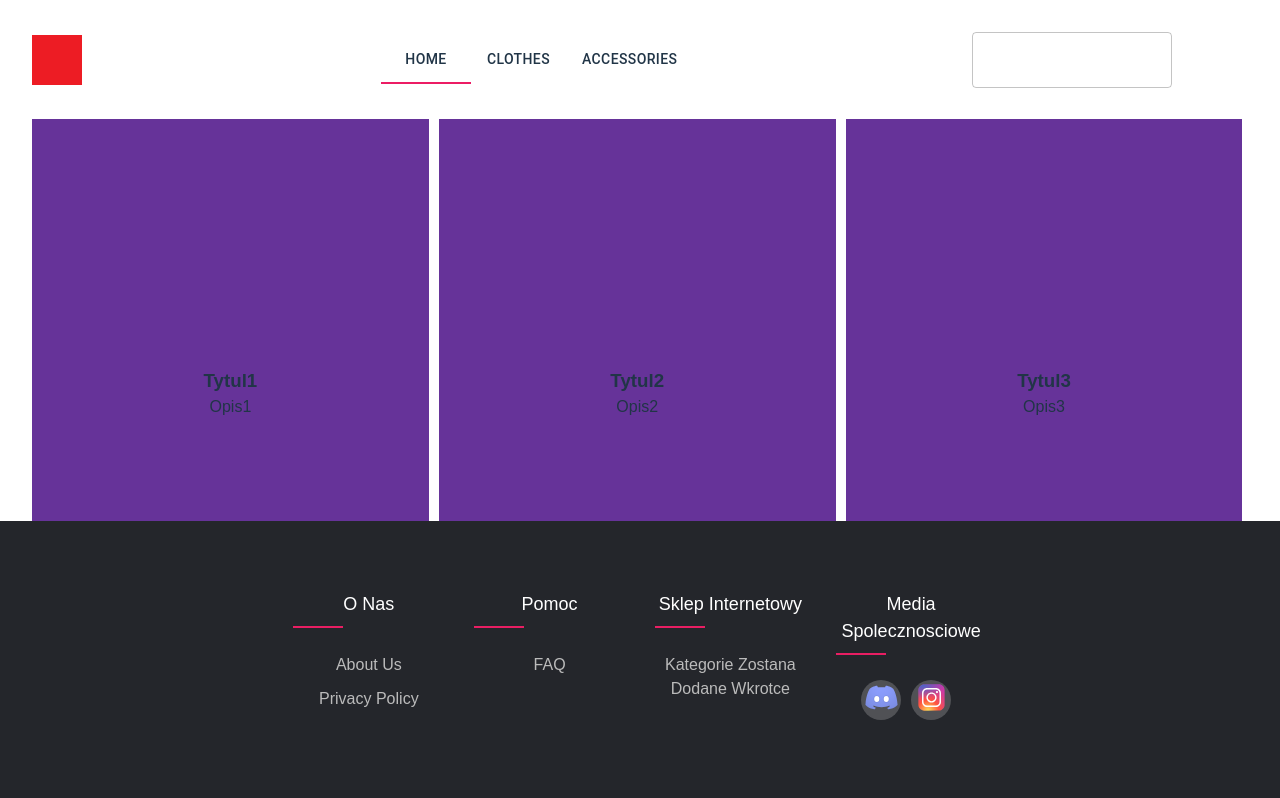
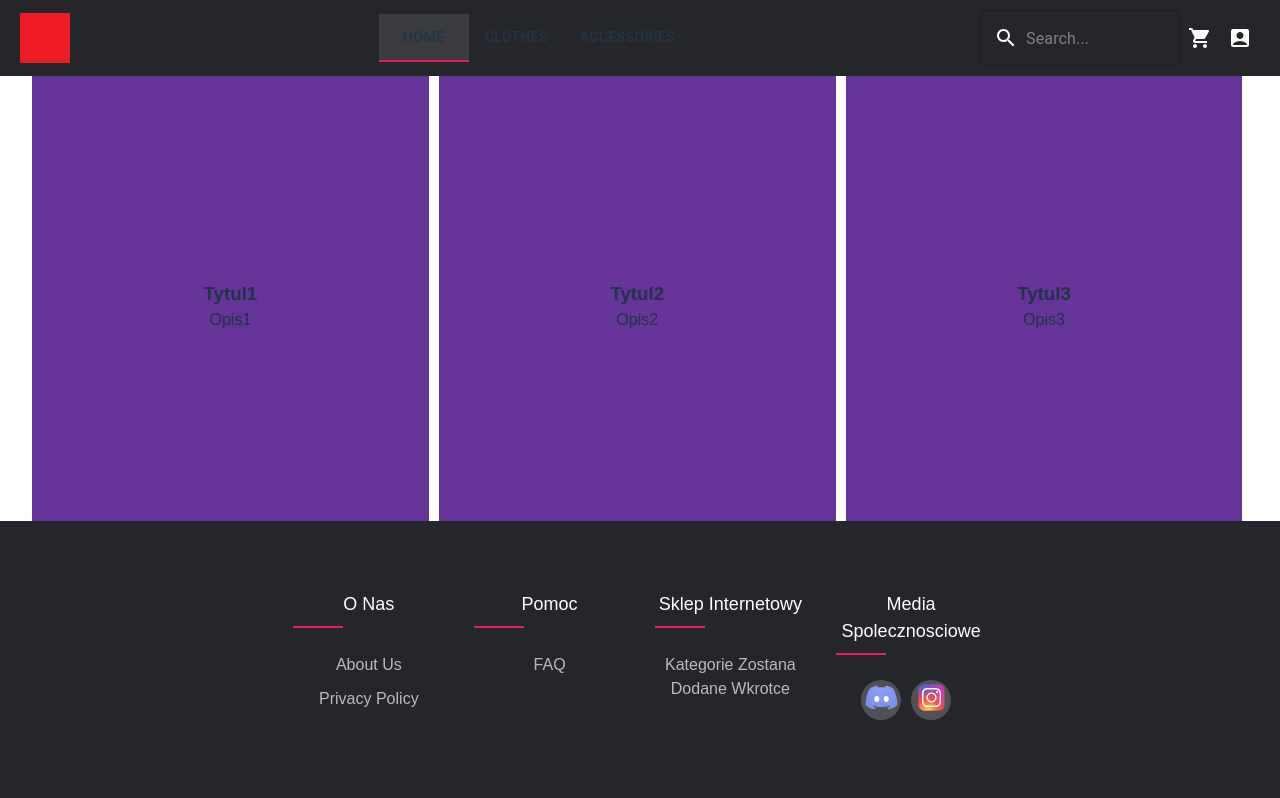
Before and after one commit to ionicjohn/dududududupson, a React (Vite) app in the folder biznessiekreci/: page / in a window 1280 px wide. Shown: the top 798 px of the page. Built offline with nearby package versions, Linux system fonts and the light colour scheme.

Commit message:
naprowiona pozycja navbar

```diff
--- a/biznessiekreci/src/Navbar/Navbar.css
+++ b/biznessiekreci/src/Navbar/Navbar.css
@@ -2,10 +2,17 @@
     width: 100%;
     display: flex;
     align-items: center;
-    padding: 0%;
+    padding: 0;
     margin-bottom: 2.5%;
     justify-content: space-between;
-}
+    position: fixed;
+    top: 0;
+    left: 0;
+    right: 0;
+    z-index: 1000;
+    background-color: #25262a;
+    padding: 10px 20px;
+  }
 
 .accessories-menu .MuiPaper-root ,.clothes-menu .MuiPaper-root,.account-menu .MuiPaper-root{
     background-color: #4d4c4d;
@@ -20,3 +27,43 @@
 .accessories-menu-item:hover,.clothes-menu-item:hover,.account-menu-items:hover{
     background-color: #676567;
 }
+
+.tabs .MuiTabs-flexContainer {
+    border-bottom: none;
+  }
+
+  .tabs .MuiButtonBase-root:hover,
+  .tabs .MuiButtonBase-root.Mui-selected {
+    background-color: rgba(255, 255, 255, 0.1);
+    outline: none;
+  }
+
+  .tabs .MuiButtonBase-root:focus {
+    outline: none;
+  }
+
+  .tabs .MuiTabs-indicator {
+    background-color: #ec1c64;
+  }
+
+.account-iconBtn,.shopping-iconBtn{
+    color: white;
+}
+
+.account-iconBtn:hover,.shopping-iconBtn:hover{
+    background-color: rgba(255, 255, 255, 0.2) ;
+}
+
+.account-iconBtn:focus,.shopping-iconBtn:focus{
+    outline: none;
+}
+
+.search-field{
+    width: 200px;
+}
+
+.search-field .MuiOutlinedInput-root.Mui-focused .MuiOutlinedInput-notchedOutline {
+    border-color: rgb(236, 28, 100);
+    box-shadow: 0 0 5px rgba(255, 0, 0, 0.5);
+    outline: none;
+  }
--- a/biznessiekreci/src/Navbar/Navbar.jsx
+++ b/biznessiekreci/src/Navbar/Navbar.jsx
@@ -11,15 +11,13 @@ import IconButton from '@mui/material/IconButton';
 import AccountBoxIcon from '@mui/icons-material/AccountBox';
 import Menu from '@mui/material/Menu';
 import MenuItem from '@mui/material/MenuItem';
-import './Navbar.css'
-
+import './Navbar.css';
 
 export default function Navbar() {
   const [value, setValue] = React.useState('one');
   const [anchorEl, setAnchorEl] = React.useState(null);
   const [menuId, setMenuId] = React.useState(null);
   const [isLoggedIn, setIsLoggedIn] = useState(true);
-  // const [hoveredTab, setHoveredTab] = useState(null);
 
   const handleChange = (event, newValue) => {
     setValue(newValue);
@@ -28,26 +26,17 @@ export default function Navbar() {
   const handleClose = () => {
     setAnchorEl(null);
     setMenuId(null);
-    // setHoveredTab(null);
   };
 
-  const handleMouseEnter = (event, id) => {
+  const handleClick = (event, id) => {
     setAnchorEl(event.currentTarget);
     setMenuId(id);
-    // setHoveredTab(id);
-  };
-
-  const handleMouseLeave = () => {
-    setAnchorEl(null);
-    setMenuId(null);
-    // setHoveredTab(null);
   };
 
   const handleMenuLeave = () => {
     setTimeout(() => {
       setAnchorEl(null);
       setMenuId(null);
-      // setHoveredTab(null);
     }, 200);
   };
 
@@ -64,32 +53,11 @@ export default function Navbar() {
         justifyContent: 'center'
       }}>
         <Tabs
+          className='tabs'
           value={value}
           onChange={handleChange}
           textColor="white"
           aria-label="tabs example"
-          sx={{
-            '.MuiTabs-flexContainer': {
-              borderBottom: 'none',
-            },
-            '.MuiButtonBase-root': {
-              '&:hover, &.Mui-selected': {
-                backgroundColor: 'rgba(255, 255, 255, 0.1)',
-                outline: 'none',
-              },
-              '&:focus': {
-                outline: 'none',
-              },
-              // ...(hoveredTab && {
-                '&:hover': {
-                  backgroundColor: 'rgba(255, 255, 255, 0.1)',
-                }
-              // }),
-            },
-            '.MuiTabs-indicator': {
-              backgroundColor: '#ec1c64',
-            }
-          }}
         >
           <Tab
             value="one"
@@ -98,14 +66,12 @@ export default function Navbar() {
           <Tab
             value="two"
             label="Clothes"
-            onMouseEnter={(e) => handleMouseEnter(e, 'clothes')}
-            // onMouseLeave={handleMouseLeave}
+            onClick={(e) => handleClick(e, 'clothes')}
           />
           <Tab
             value="three"
             label="Accessories"
-            onMouseEnter={(e) => handleMouseEnter(e, 'accessories')}
-            // onMouseLeave={handleMouseLeave}
+            onClick={(e) => handleClick(e, 'accessories')}
           />
         </Tabs>
         <Menu
@@ -153,7 +119,6 @@ export default function Navbar() {
             <MenuItem className="accessories-menu-item" key="koguto-pierscionki">koguto pierscionki</MenuItem>,
             <MenuItem className="accessories-menu-item" key="chainy">chainy</MenuItem>,
             <MenuItem className="accessories-menu-item" key="przedmioty-legendarne">przedmioty LEGENDARNE</MenuItem>,
-
           ]}
         </Menu>
       </Box>
@@ -163,52 +128,27 @@ export default function Navbar() {
         alignItems: 'center'
       }}>
         <TextField
+          className='search-field'
           type="search"
           variant="outlined"
           placeholder="Search..."
-          sx={{
-            width: '200px',
-            '& .MuiOutlinedInput-root': {
-              '&.Mui-focused fieldset': {
-                borderColor: 'rgb(236,28,100)',
-                boxShadow: '0 0 5px rgba(255, 0, 0, 0.5)',
-                outline: 'none'
-              }
-            }
-          }}
           InputProps={{
             startAdornment: (
               <InputAdornment position="start">
-                <SearchIcon sx={{ color: 'white'}}/>
+                <SearchIcon sx={{ color: 'white' }} />
               </InputAdornment>
             ),
-            style: {color:'white'}
+            style: { color: 'white' }
           }}
         />
-        <IconButton aria-label="shopping cart" sx={{
-          color: 'white',
-          '&:hover': {
-            backgroundColor: 'rgba(255, 255, 255, 0.2)'
-          },
-          '&:focus': {
-            outline: 'none'
-          }
-        }}>
+        <IconButton className='shopping-iconBtn' aria-label="shopping cart" sx={{ color: 'white' }}>
           <ShoppingCartIcon />
         </IconButton>
-        <IconButton aria-label="account box"
-          sx={{
-            color: 'white',
-            '&:hover': {
-              backgroundColor: 'rgba(255, 255, 255, 0.2)'
-            },
-            '&:focus': {
-              outline: 'none'
-            }
-          }}
-          onMouseEnter={(e) => handleMouseEnter(e, 'account')}>
+
+        <IconButton aria-label="account box" className='account-iconBtn' onClick={(e) => handleClick(e, 'account')} sx={{ color: 'white' }}>
           <AccountBoxIcon />
         </IconButton>
+
         <Menu
           className='account-menu'
           anchorEl={anchorEl}
```
